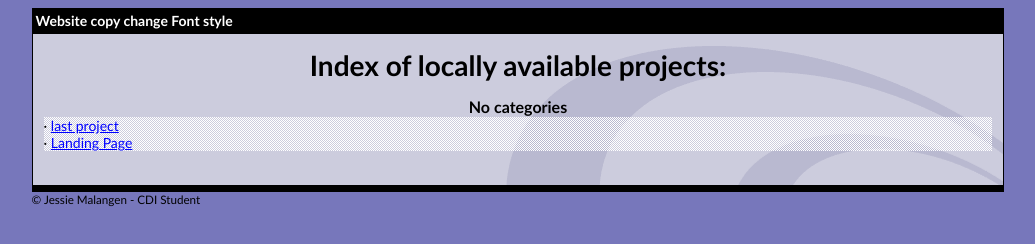
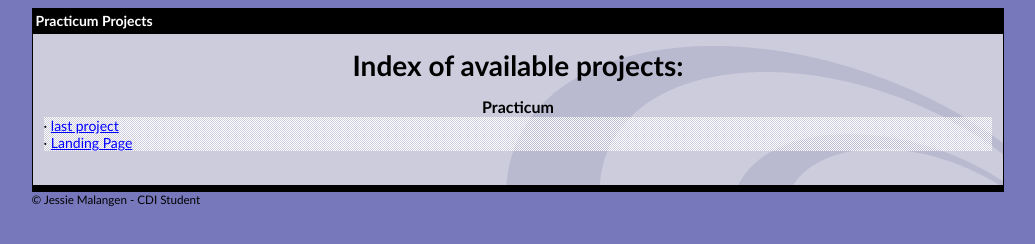
Before and after one commit to JLDev1988/jldev1922.seo.io, a plain HTML site: page index.html in a window 1280 px wide. Shown: the whole page, without its empty margins (122-1157 px from the left). Drawn offline with Linux system fonts and the light colour scheme.

Commit message:
Update index.html

```diff
--- a/index.html
+++ b/index.html
@@ -82,7 +82,7 @@ h4 { margin: 0;  font-weight: bold;  font-size: 1.18em; }
 <body>
 <table width="76%" border="0" align="center" cellspacing="0" cellpadding="3" class="tableWidth">
 	<tr>
-	<td id="subTitle">Website copy change Font style</td>
+	<td id="subTitle">Practicum Projects</td>
 	</tr>
 </table>
 <table width="76%" border="0" align="center" cellspacing="0" cellpadding="0" class="tableWidth">
@@ -97,11 +97,11 @@ h4 { margin: 0;  font-weight: bold;  font-size: 1.18em; }
 <!-- ==================== End prologue ==================== -->
 
 
-<h1 ALIGN=Center>Index of locally available projects:</H1>
+<h1 ALIGN=Center>Index of available projects:</H1>
   <table border="0" width="100%" cellspacing="1" cellpadding="0">
 		<TH>
 		<BR/>
-			No categories
+			Practicum
 		</TH>
 		<TR>
 		  <TD BACKGROUND="fade.gif">
```
